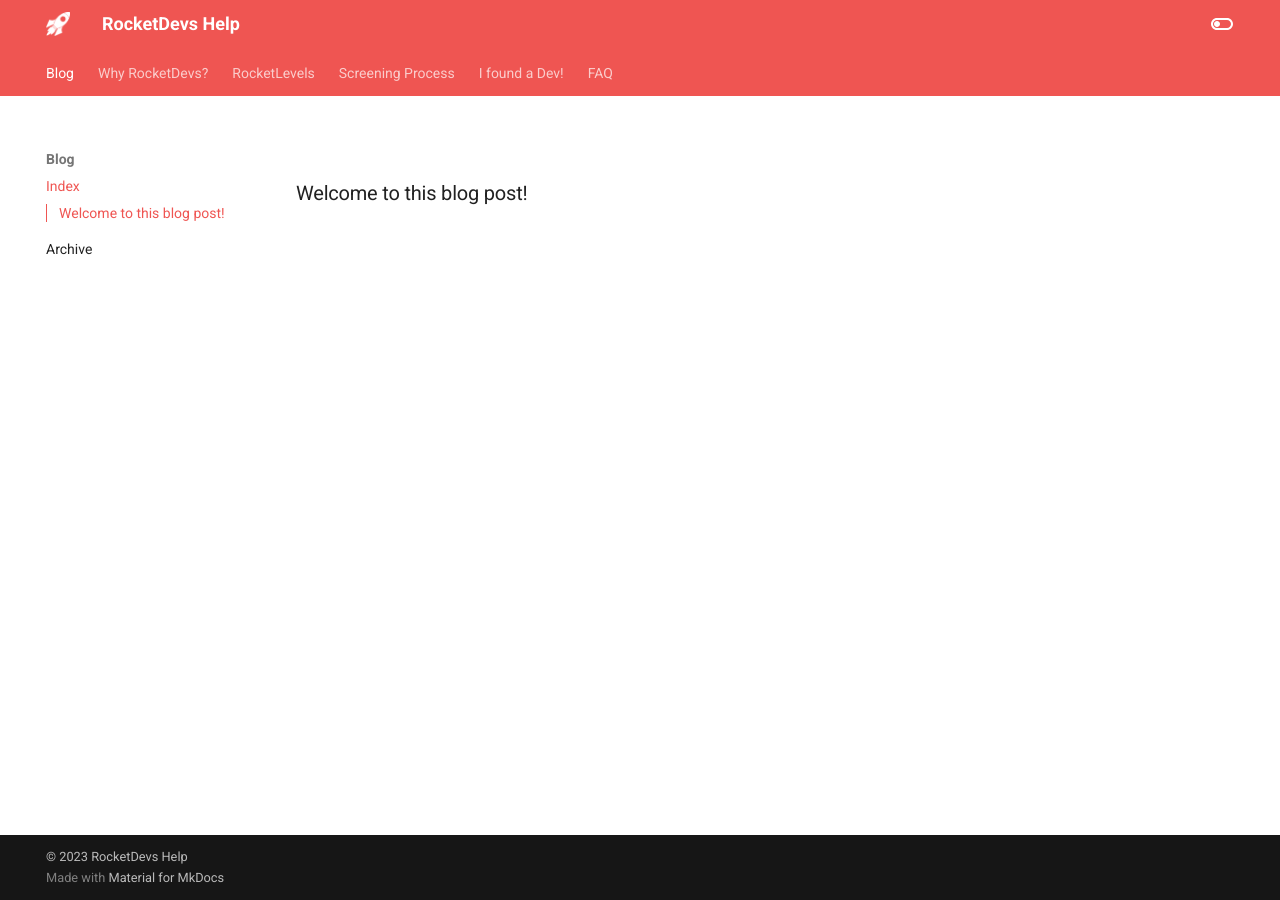
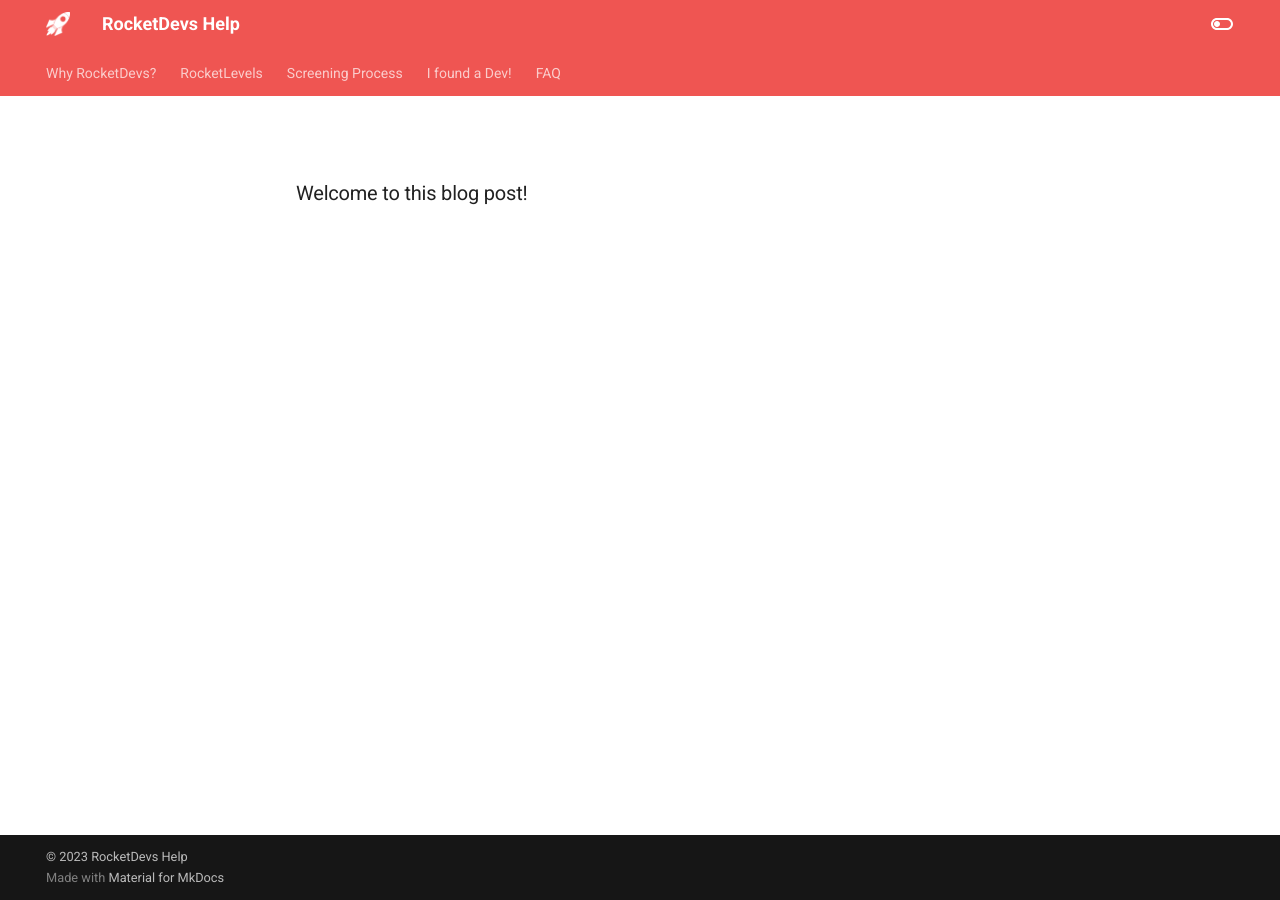
Before and after one commit to TheLastSultan/RocketDevsDocs, an MkDocs documentation site: the page built from docs/blog/index.md, in a window 1280 px wide. Built offline with MkDocs 1.6.1 and Material for MkDocs 9.7.7, drawn with Linux system fonts in a browser that asks for light colours.

Commit message:
Update mkdocs.yml

```diff
--- a/mkdocs.yml
+++ b/mkdocs.yml
@@ -29,8 +29,6 @@ theme:
       primary: red
       accent: orange
 nav:
-  - Blog:
-    - blog/index.md
   - Why RocketDevs?: index.md
   - RocketLevels: HiringGuide.md
   - Screening Process: TechnicalScreeningProcess.md
```
